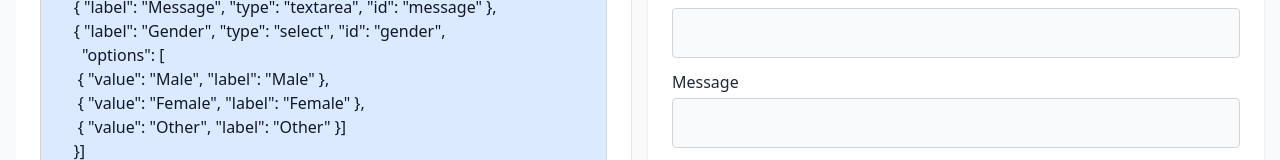
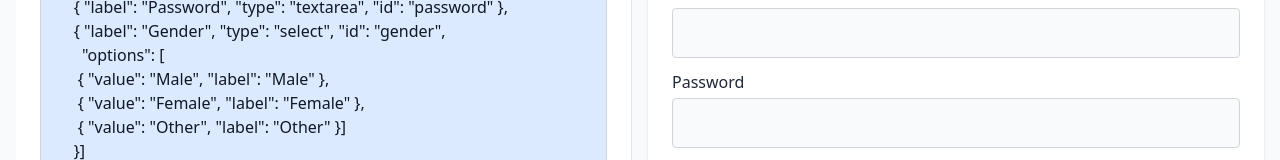
Before and after one commit to Pratyusha123-prog/zigmentfrontend_123, a React (Create React App) app: page / in a window 1280 px wide. Shown: the part 302-462 px from the top of the page. Built offline with nearby package versions, Linux system fonts and the light colour scheme.

Commit message:
Update App.jsx

```diff
--- a/src/App.jsx
+++ b/src/App.jsx
@@ -10,7 +10,7 @@ const initialJson = `
   "fields": [
     { "label": "Name", "type": "text", "id": "name", "required": true },
     { "label": "Email", "type": "email", "id": "email", "required": true },
-    { "label": "Message", "type": "textarea", "id": "message" },
+    { "label": "Password", "type": "textarea", "id": "password" },
     { "label": "Gender", "type": "select", "id": "gender",
       "options": [
      { "value": "Male", "label": "Male" },
```
